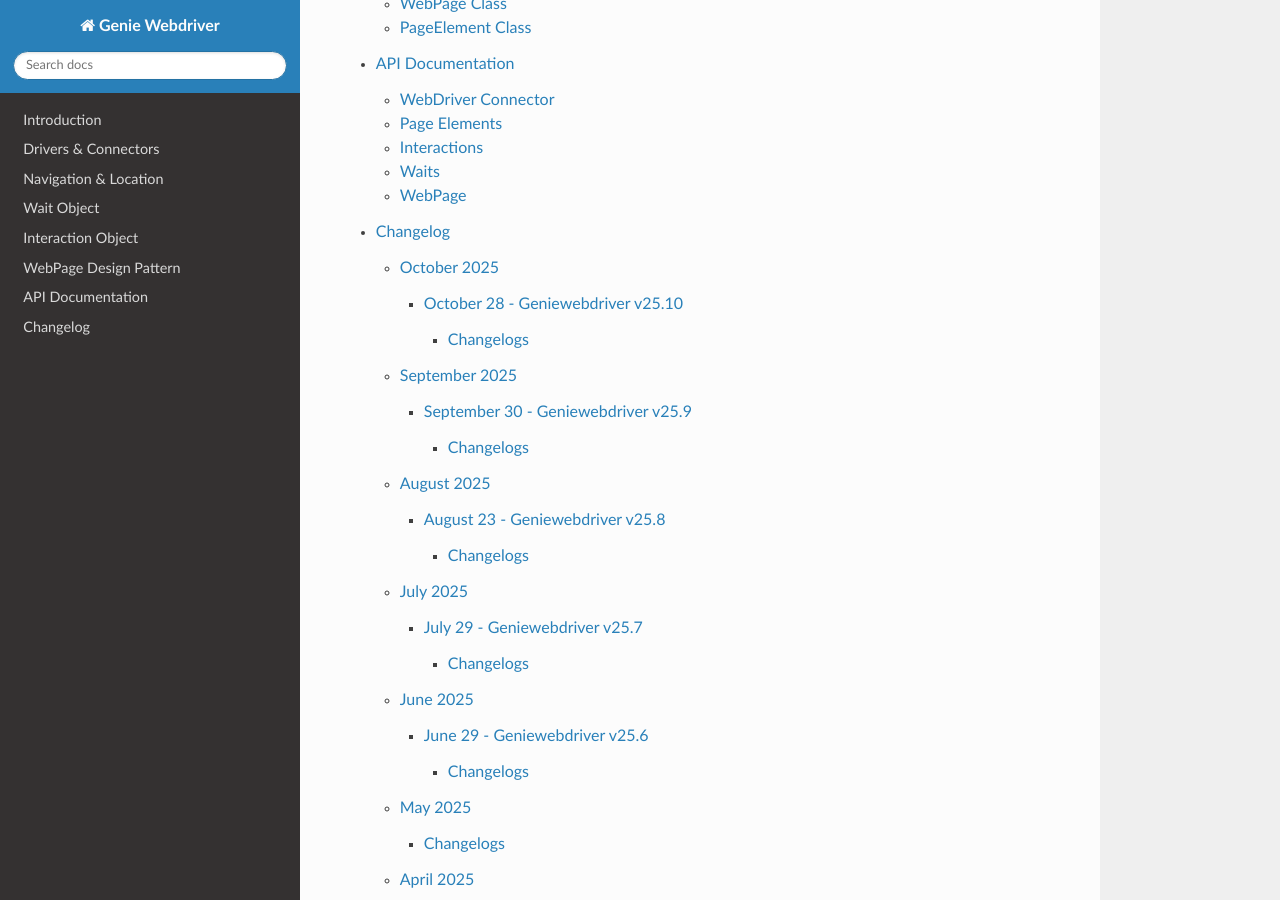
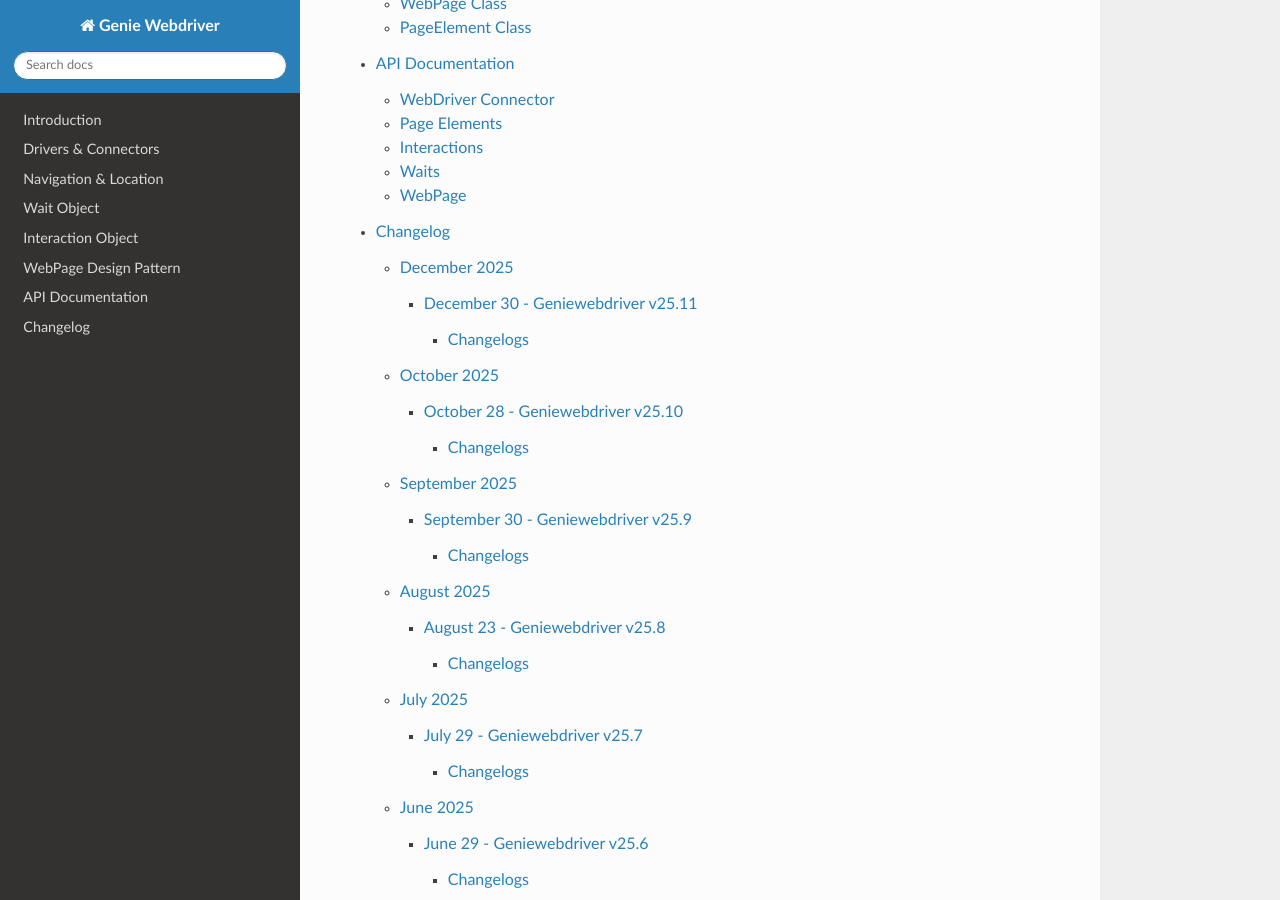
Before and after one commit to CiscoTestAutomation/geniewebdriver, a Sphinx documentation site: the page built from docs/index.rst, in a window 1280 px wide and 900 px high, scrolled down 852 px. Built offline with Sphinx 7.4.7 and the Read the Docs theme 3.1.0, drawn with Linux system fonts in a browser that asks for light colours; pages that are not in the unit, such as notebooks, are missing from menus.

Commit message:
Releasing v25.11

```diff
--- /dev/null
+++ b/docs/changelog/2025/december.rst
@@ -0,0 +1,18 @@
+December 2025
+==========
+
+December 30 - Geniewebdriver v25.11
+------------------------
+
+
+
+.. csv-table:: New Module Versions
+    :header: "Modules", "Version"
+
+    ``genie.webdriver``, v25.11
+
+
+
+
+Changelogs
+^^^^^^^^^^
--- a/docs/changelog/index.rst
+++ b/docs/changelog/index.rst
@@ -4,6 +4,7 @@
 .. toctree::
    :maxdepth: 1
 
+   2025/december
    2025/october
    2025/september
    2025/august
```
